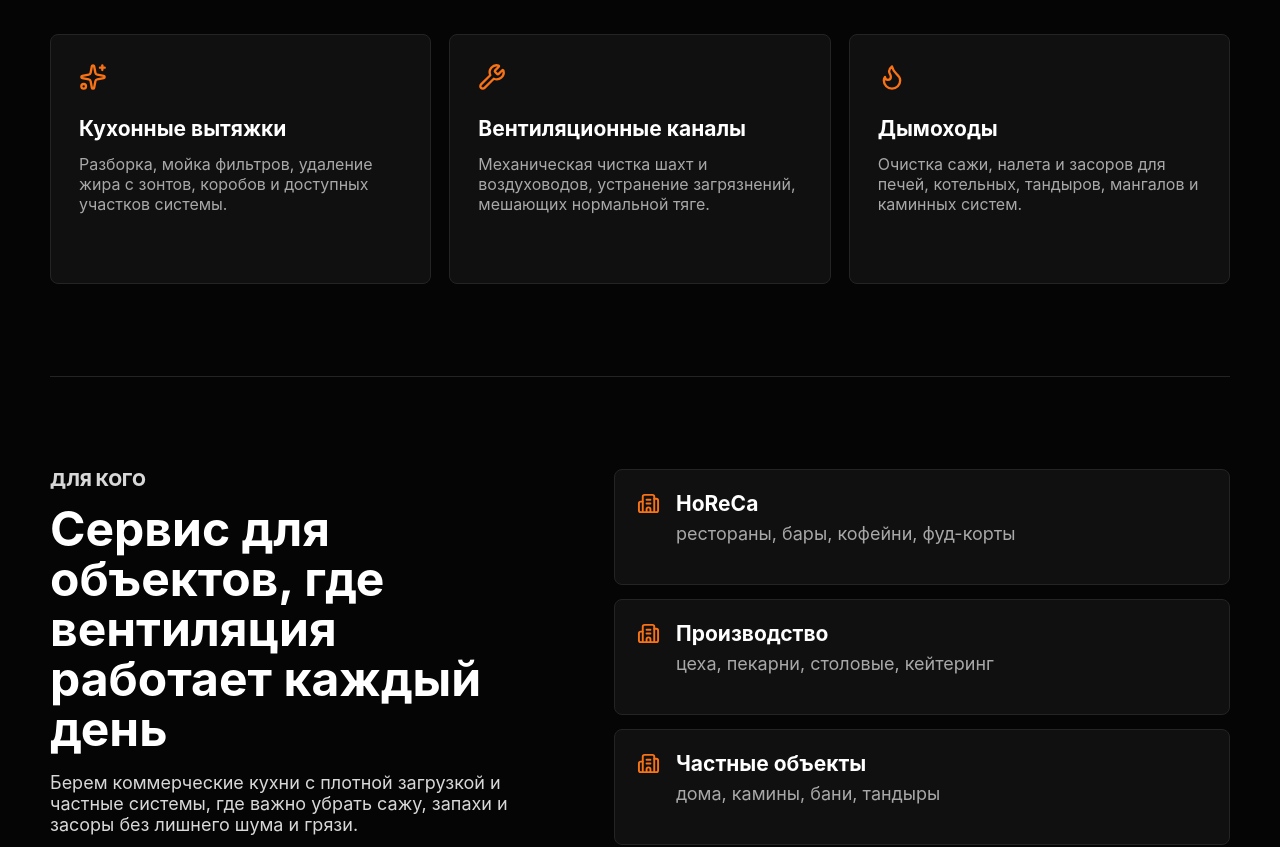
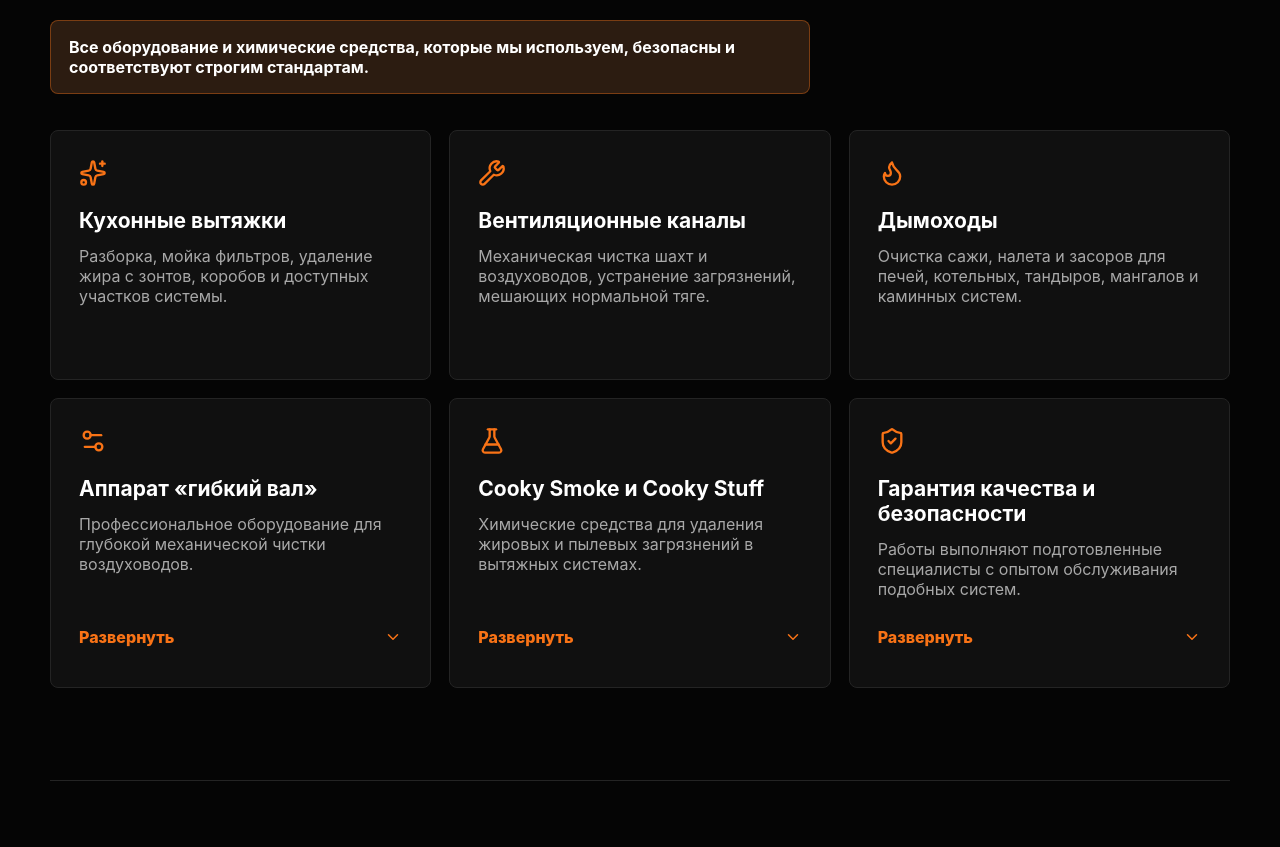
Before and after one commit to sealgairbakha/1rest.kz, a React (Vite) app: page / in a window 1280 px wide. Shown: the part 1181-2028 px from the top of the page. Built offline with nearby package versions, Linux system fonts and the light colour scheme.

Commit message:
Add expandable safety service cards

```diff
--- a/src/App.css
+++ b/src/App.css
@@ -312,6 +312,16 @@ h3 {
   font-size: 18px;
 }
 
+.service-note {
+  margin-top: 22px;
+  padding: 16px 18px;
+  border: 1px solid rgba(249, 115, 22, 0.38);
+  border-radius: 8px;
+  color: var(--ink);
+  background: color-mix(in srgb, var(--accent) 12%, var(--surface));
+  font-weight: 750;
+}
+
 .service-grid {
   display: grid;
   grid-template-columns: repeat(3, 1fr);
@@ -319,6 +329,8 @@ h3 {
 }
 
 .service-card {
+  display: flex;
+  flex-direction: column;
   min-height: 250px;
   padding: 28px;
   border: 1px solid var(--line);
@@ -353,6 +365,63 @@ h3 {
 .service-card p,
 .object-list p {
   color: var(--muted);
+}
+
+.service-details {
+  margin-top: auto;
+}
+
+.service-details[open] {
+  margin-top: 18px;
+}
+
+.service-toggle {
+  display: inline-flex;
+  align-items: center;
+  justify-content: space-between;
+  gap: 10px;
+  width: 100%;
+  min-height: 44px;
+  padding: 0;
+  color: var(--accent);
+  cursor: pointer;
+  font-weight: 850;
+  list-style: none;
+}
+
+.service-toggle::-webkit-details-marker {
+  display: none;
+}
+
+.service-toggle svg {
+  transition: transform 220ms ease;
+}
+
+.service-details[open] .service-toggle svg {
+  transform: rotate(180deg);
+}
+
+.show-less,
+.service-details[open] .show-more {
+  display: none;
+}
+
+.service-details[open] .show-less {
+  display: inline;
+}
+
+.service-details-body {
+  padding-top: 12px;
+}
+
+.service-details-body ul {
+  margin: 0;
+  padding-left: 20px;
+  color: var(--soft-ink);
+}
+
+.service-details-body li + li {
+  margin-top: 10px;
 }
 
 .split-section {
--- a/src/App.tsx
+++ b/src/App.tsx
@@ -3,30 +3,41 @@ import {
   BadgeCheck,
   Building2,
   Camera,
+  ChevronDown,
   CheckCircle2,
   Clock3,
+  FlaskConical,
   Flame,
   Mail,
   MapPin,
   Menu,
   Moon,
   Phone,
+  Settings2,
   ShieldCheck,
   Sparkles,
   Sun,
   Wrench,
   X,
 } from 'lucide-react'
+import type { ComponentType } from 'react'
 import { useEffect, useState } from 'react'
 import logoDark from './assets/1rest_logo_ForDarkTheme.png'
 import logoLight from './assets/1rest_logo.png'
 import './App.css'
 
+type Service = {
+  icon: ComponentType<{ size?: number }>
+  title: string
+  text: string
+  details?: string[]
+}
+
 const phone = '+7 777 122 90 87'
 const whatsapp = '77771229087'
-const email = 'info@1rest.kz'
+const email = '1rest.kz@gmail.com'
 
-const services = [
+const services: Service[] = [
   {
     icon: Sparkles,
     title: 'Кухонные вытяжки',
@@ -42,6 +53,37 @@ const services = [
     title: 'Дымоходы',
     text: 'Очистка сажи, налета и засоров для печей, котельных, тандыров, мангалов и каминных систем.',
   },
+  {
+    icon: Settings2,
+    title: 'Аппарат «гибкий вал»',
+    text: 'Профессиональное оборудование для глубокой механической чистки воздуховодов.',
+    details: [
+      'Оборудование сертифицировано и предназначено для профессионального использования в пищевой и промышленной сферах.',
+      'Эффективно удаляет загрязнения, не повреждая внутренние поверхности воздуховодов.',
+      'Аппарат прошел необходимые испытания и соответствует требованиям безопасности.',
+    ],
+  },
+  {
+    icon: FlaskConical,
+    title: 'Cooky Smoke и Cooky Stuff',
+    text: 'Химические средства для удаления жировых и пылевых загрязнений в вытяжных системах.',
+    details: [
+      'Специально разработаны для чистки вытяжных систем на объектах общественного питания.',
+      'Безопасны для применения в пищевой промышленности и на кухнях с ежедневной загрузкой.',
+      'Имеют необходимые сертификаты, подтверждающие соответствие санитарно-эпидемиологическим нормам.',
+      'Не воспламеняются и не являются пожароопасными, что важно для объектов с повышенными требованиями к пожарной безопасности.',
+    ],
+  },
+  {
+    icon: ShieldCheck,
+    title: 'Гарантия качества и безопасности',
+    text: 'Работы выполняют подготовленные специалисты с опытом обслуживания подобных систем.',
+    details: [
+      'Специалисты проходят обучение и работают с системами вентиляции, вытяжек и дымоходов.',
+      'Используем только проверенное оборудование и материалы.',
+      'Контролируем качество выполнения работ, чтобы гарантировать безопасность и стабильный результат.',
+    ],
+  },
 ]
 
 const advantages = [
@@ -52,10 +94,10 @@ const advantages = [
 ]
 
 const workflow = [
-  'Осмотр и оценка доступа',
-  'Защита рабочей зоны',
-  'Чистка каналов, зонтов и фильтров',
-  'Сборка, проверка тяги и фотоотчет',
+  'Осмотр, оценка доступа и согласование объема работ',
+  'Защита рабочей зоны и монтажные работы',
+  'Чистка каналов, зонтов, жироуловителей и двигателей',
+  'Сборка, проверка тяги, фотоотчет и предоставление документации',
 ]
 
 function App() {
@@ -198,6 +240,10 @@ function App() {
               Чем больше жира, сажи и пыли внутри системы, тем слабее тяга и выше
               риск возгорания. Мы приводим систему в рабочее состояние и показываем результат.
             </p>
+            <div className="service-note">
+              Все оборудование и химические средства, которые мы используем, безопасны
+              и соответствуют строгим стандартам.
+            </div>
           </div>
 
           <div className="service-grid">
@@ -208,6 +254,22 @@ function App() {
                   <Icon size={28} />
                   <h3>{service.title}</h3>
                   <p>{service.text}</p>
+                  {service.details && (
+                    <details className="service-details">
+                      <summary className="service-toggle">
+                        <span className="show-more">Развернуть</span>
+                        <span className="show-less">Скрыть</span>
+                        <ChevronDown size={18} />
+                      </summary>
+                      <div className="service-details-body">
+                        <ul>
+                          {service.details.map((item) => (
+                            <li key={item}>{item}</li>
+                          ))}
+                        </ul>
+                      </div>
+                    </details>
+                  )}
                 </article>
               )
             })}
@@ -227,8 +289,8 @@ function App() {
           <div className="object-list">
             {[
               ['HoReCa', 'рестораны, бары, кофейни, фуд-корты'],
-              ['Производство', 'цеха, пекарни, столовые, кейтеринг'],
-              ['Частные объекты', 'дома, камины, бани, тандыры'],
+              ['Производство', 'цеха, пекарни, столовые'],
+              ['Частные объекты', 'дома, камины, бани'],
             ].map(([title, text]) => (
               <article key={title}>
                 <Building2 size={23} />
```
